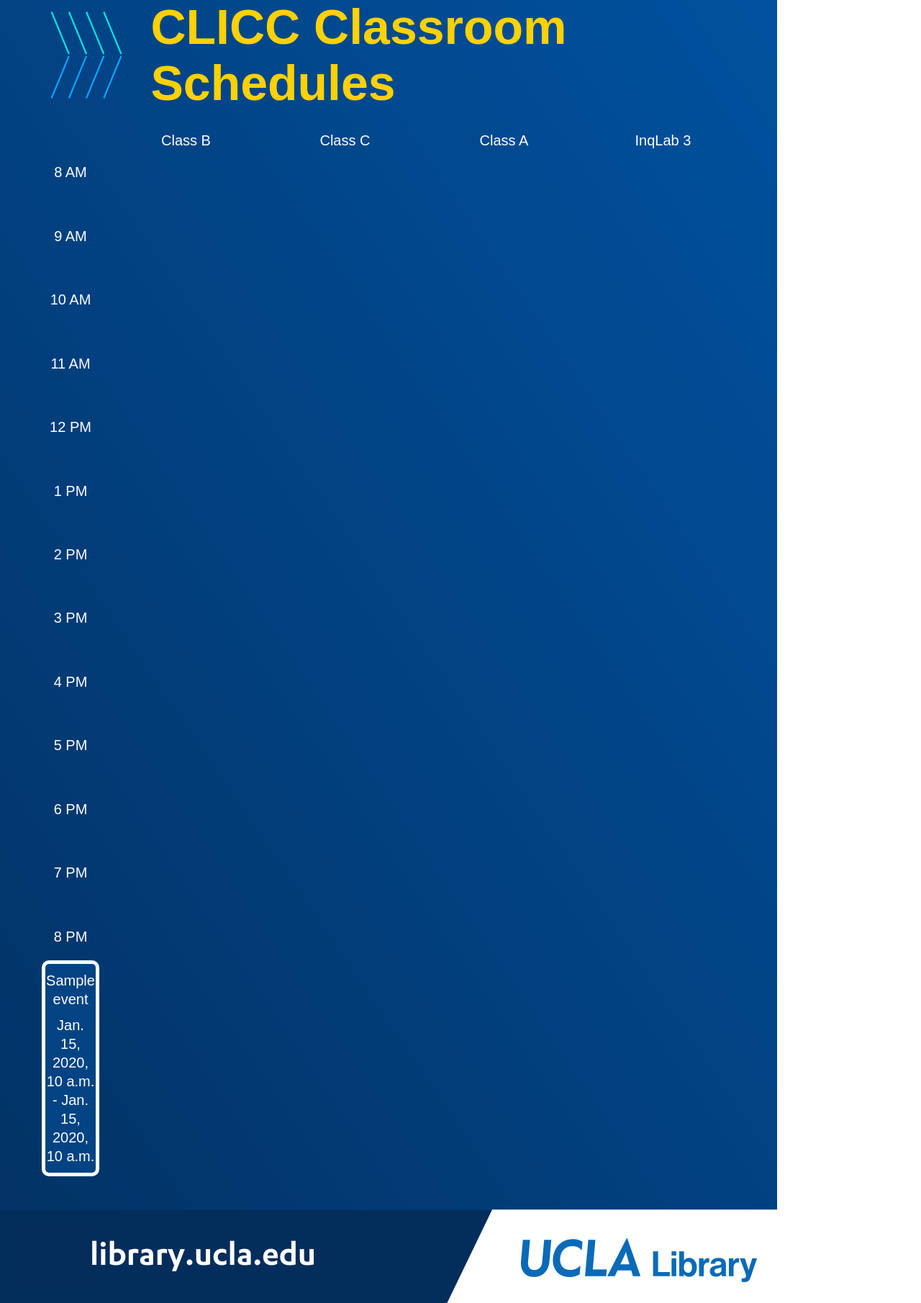
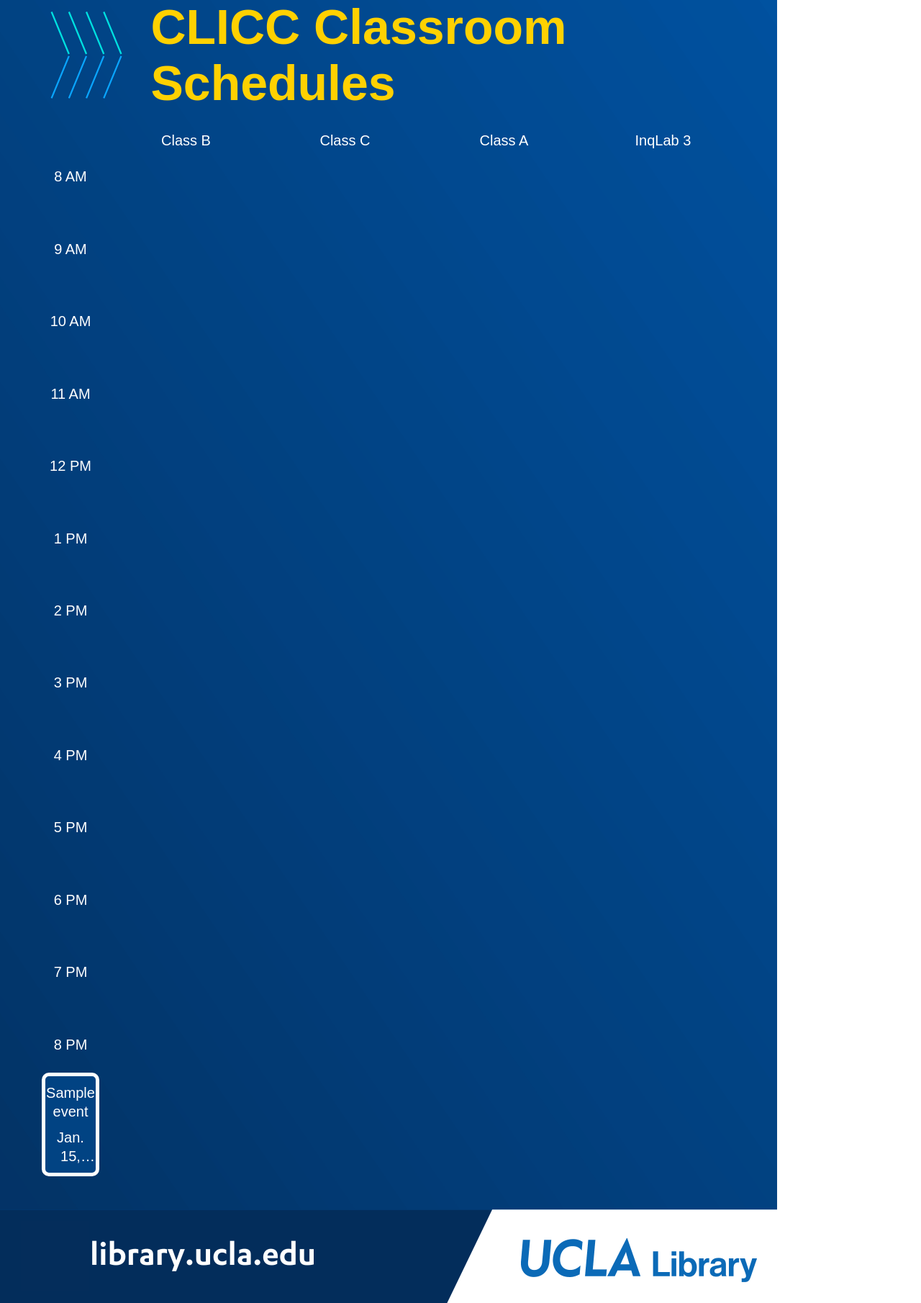
Before and after one commit to UCLALibrary/digital-signage-hours, a Django app: template signs/templates/signs/display_events.html in a window 1280 px wide. Shown: the part 110-1920 px from the top of the page at 72% size. Run offline with Django 4.2, Linux system fonts and the light colour scheme; the template is opened without the code that fills it: most values are stand-ins (such as "Sample title", 1, 10 or a date in 2020); parts of the project's set-up code (start-up, migrations or seed data) failed here and were passed over; some libraries are stand-ins or nearby versions.

Commit message:
SYS-1537: Truncate long event titles with ellipses (#9)

```diff
--- a/static/css/events.css
+++ b/static/css/events.css
@@ -108,6 +108,10 @@ hr {
 
 .event p {
   margin: 10px auto;
+  overflow: hidden;
+  display: -webkit-box;
+  -webkit-line-clamp: 2;
+  -webkit-box-orient: vertical;
 }
 
 .msg {
```
